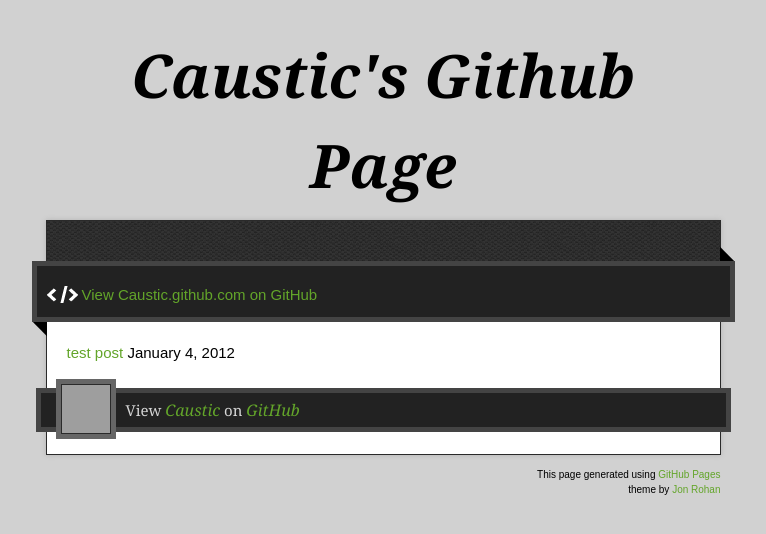
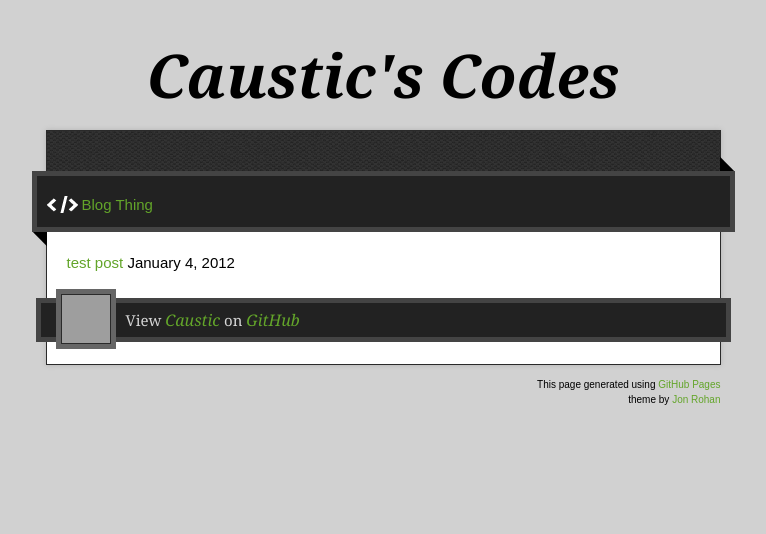
Before and after one commit to Caustic/caustic.github.com, a Jekyll site: the page built from index.html, in a window 1280 px wide. Shown: the top 534 px of the page, without its empty margins (257-1023 px from the left). Built offline with Jekyll 4.4.1, drawn with Linux system fonts in a browser that asks for light colours; nearby versions of some CDN libraries; Markdown is read by kramdown in place of the engine named in the settings; grey boxes are pictures that could not be loaded.

Commit message:
Updated _layouts/default.html

```diff
--- a/_layouts/default.html
+++ b/_layouts/default.html
@@ -21,14 +21,14 @@
 
   <div class="wrapper">
     <header>
-      <h1 class="title">Caustic's Github Page</h1>
+      <h1 class="title">Caustic's Codes</h1>
     </header>
     <div id="container">
       <p class="tagline"></p>
       <div id="main" role="main">
         <div class="download-bar">
         <div class="inner">
-          <a href="https://github.com/Caustic" class="code">View Caustic.github.com on GitHub</a>
+          <a href="/" class="code">Blog Thing</a>
         </div>
         <span class="blc"></span><span class="trc"></span>
         </div>
```
